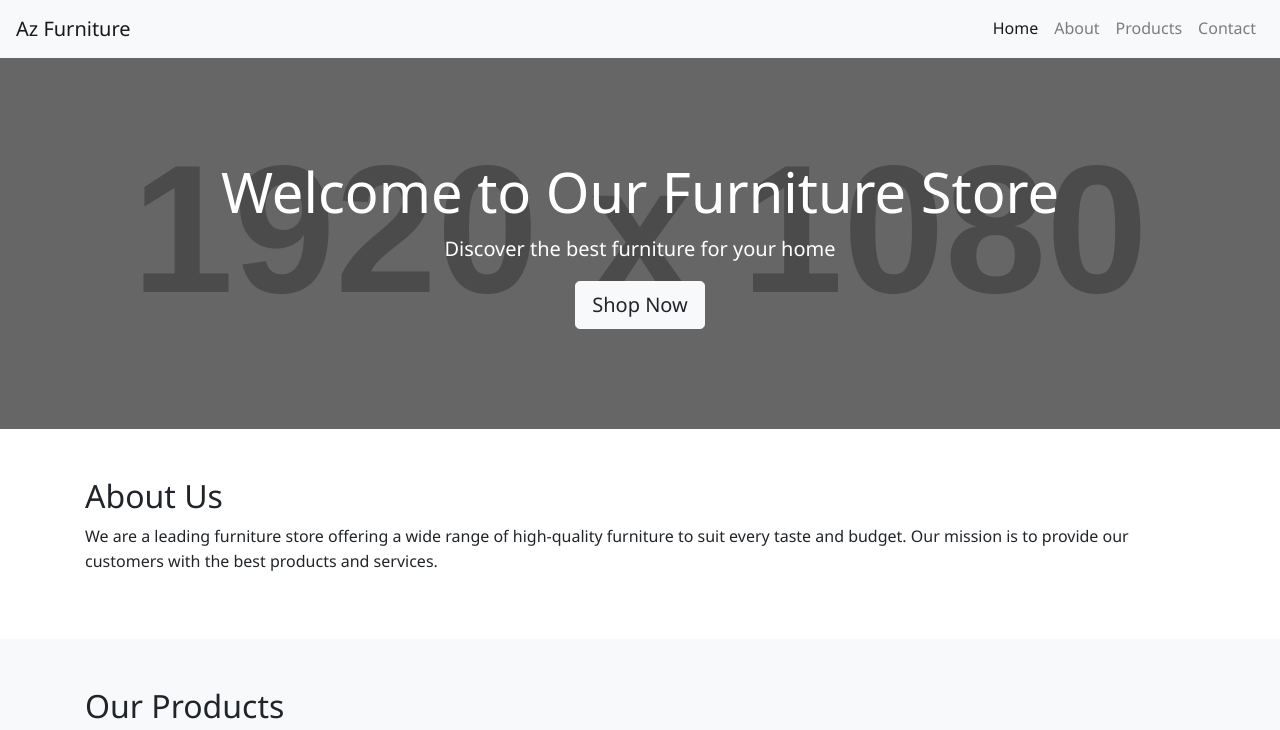
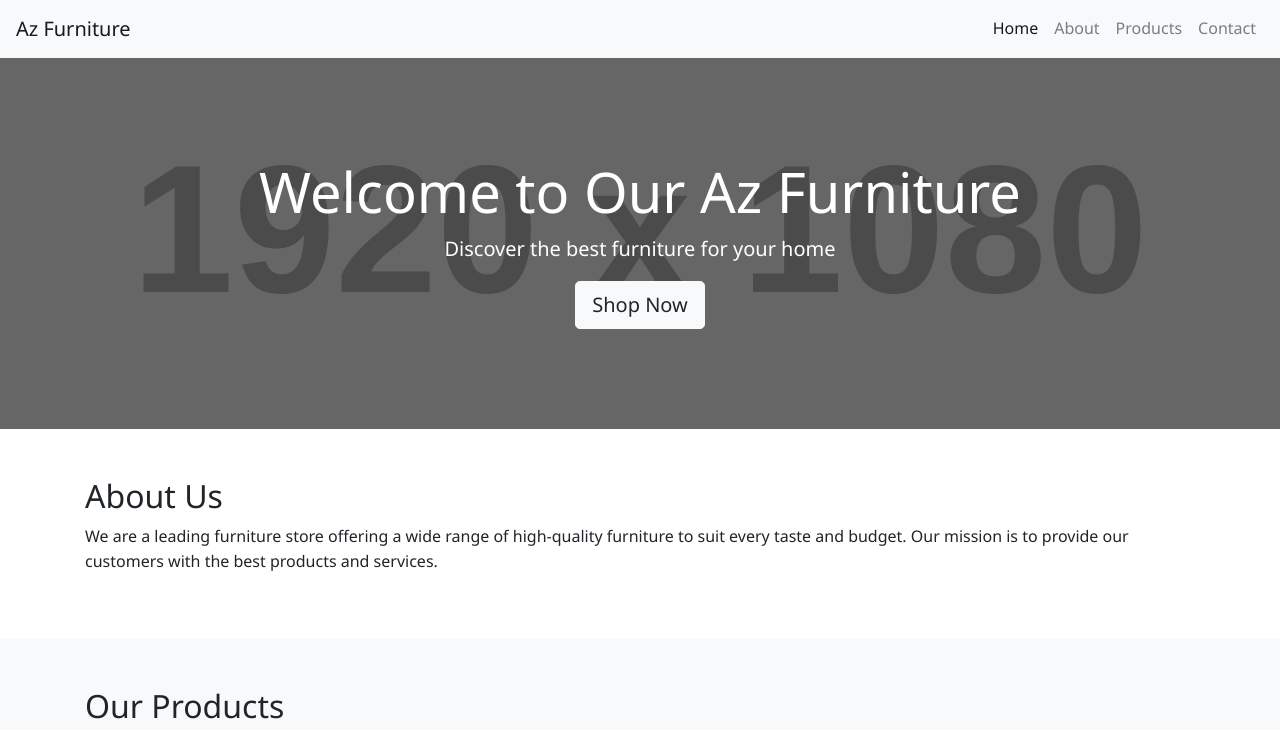
Before and after one commit to mdraza77/test, a plain HTML site: page index.html in a window 1280 px wide. Shown: the top 730 px of the page. Drawn offline with nearby package versions, Linux system fonts and the light colour scheme; placeholder pictures from the web are drawn by us.

Commit message:
4th  time

```diff
--- a/index.html
+++ b/index.html
@@ -37,7 +37,7 @@
     <!-- Hero Section -->
     <header class="hero bg-primary text-white text-center">
         <div class="container">
-            <h1 class="display-4">Welcome to Our Furniture Store</h1>
+            <h1 class="display-4">Welcome to Our Az Furniture</h1>
             <p class="lead">Discover the best furniture for your home</p>
             <a href="#products" class="btn btn-light btn-lg">Shop Now</a>
         </div>
```
